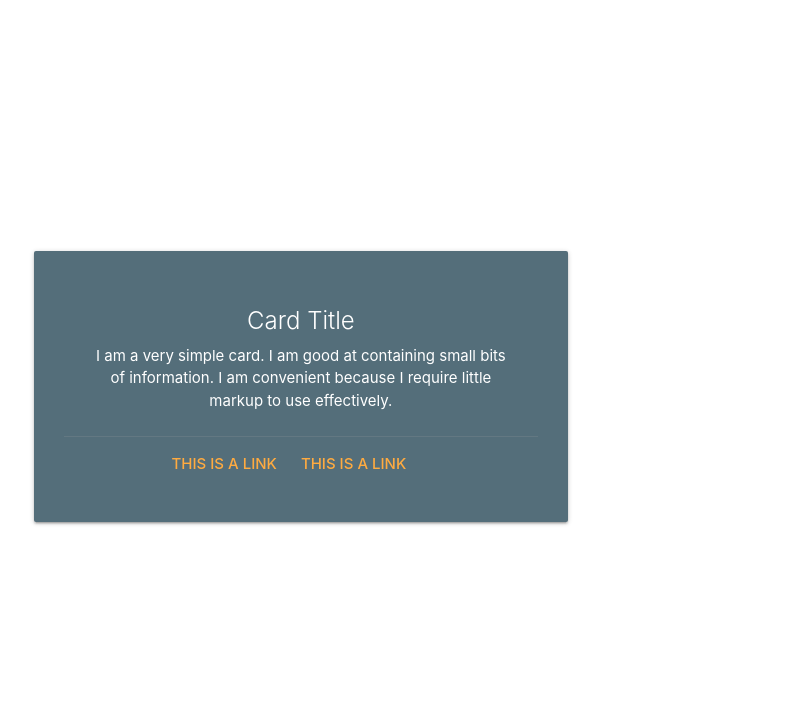
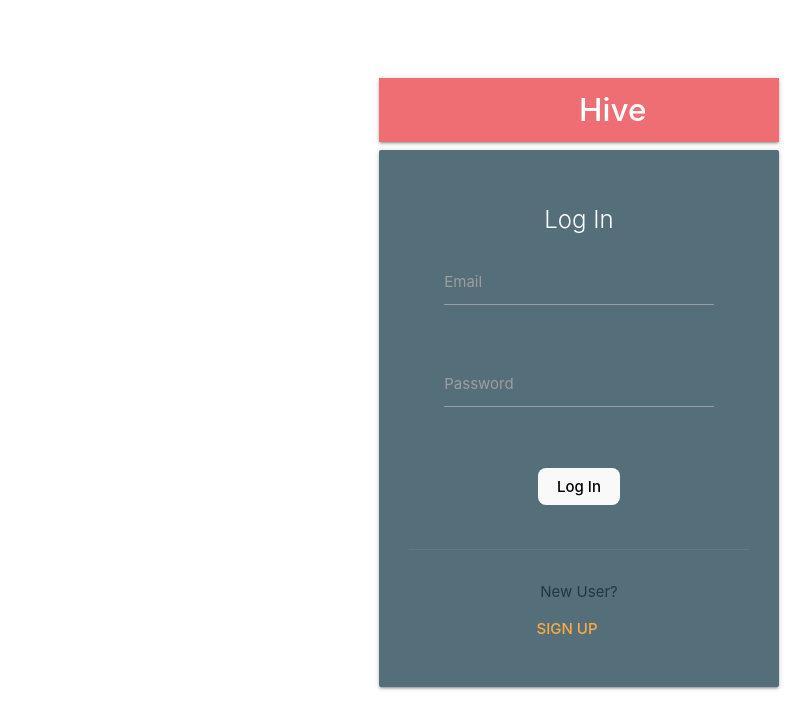
Before and after one commit to blickenderfer/hive, a React (Vite) app in the folder client/: page / in a window 1280 px wide. Shown: the top 728 px of the page, without its empty margins (61-873 px from the left). Built offline with nearby package versions, Linux system fonts and the light colour scheme.

Commit message:
made login page

```diff
--- a/client/src/App.jsx
+++ b/client/src/App.jsx
@@ -1,26 +1,28 @@
 import { useState } from 'react'
+import Login from './components/login'
+import Header from './components/header'
 import './App.css'
 
 function App() {
-  const [count, setCount] = useState(0)
+  const [currentPage, setCurrentPage] = useState('Login');
+
+  const renderPage = () => {
+    if (currentPage === 'Login') {
+      return <Login />;
+    }
+    if (currentPage === 'Dashboard') {
+      return <Dashboard />;
+    }
+  };
+
+  const handlePageChange = (page) => setCurrentPage(page);
 
   return (
     <>
-      <div class="row">
-    <div class="col s12 m6">
-      <div class="card blue-grey darken-1">
-        <div class="card-content white-text">
-          <span class="card-title">Card Title</span>
-          <p>I am a very simple card. I am good at containing small bits of information.
-          I am convenient because I require little markup to use effectively.</p>
-        </div>
-        <div class="card-action">
-          <a href="#">This is a link</a>
-          <a href="#">This is a link</a>
-        </div>
-      </div>
-    </div>
-  </div>
+      <Header handlePageChange={handlePageChange}></Header>
+      <main>
+        {renderPage()}
+      </main>
     </>
   )
 }
--- /dev/null
+++ b/client/src/components/header.jsx
@@ -0,0 +1,16 @@
+export default function Header({ handlePageChange }) {
+    return (
+        <>
+            <nav>
+                <div class="nav-wrapper header">
+                    <a href="#" class="brand-logo">Hive</a>
+                    <ul id="nav-mobile" class="right hide-on-med-and-down">
+                        {/* <li><a href="sass.html">Sass</a></li>
+                        <li><a href="badges.html">Components</a></li>
+                        <li><a href="collapsible.html">JavaScript</a></li> */}
+                    </ul>
+                </div>
+            </nav>
+        </>
+    )
+}
--- /dev/null
+++ b/client/src/components/login.jsx
@@ -0,0 +1,37 @@
+export default function Login() {
+    return (
+        <>
+            <div class="row login-card">
+                <div>
+                    <div class="card blue-grey darken-1">
+                        <div class="card-content white-text">
+                            <span class="card-title">Log In</span>
+                            <div class="row">
+                                <form class="col s12">
+                                    <div class="row">
+                                        <div class="input-field col s12">
+                                                <input id="email" type="email" class="validate" />
+                                                <label for="email">Email</label>
+                                                <span class="helper-text" data-error="wrong" data-success="right"></span>
+                                        </div>
+                                        <div class="input-field col s12">
+                                                <input id="password" type="password" class="validate" />
+                                                <label for="password">Password</label>
+                                                <span class="helper-text" data-error="wrong" data-success="right"></span>
+                                            </div>
+                                    </div>
+                                    <button type="submit">Log In</button>
+                                </form>
+                            </div>
+                        </div>
+                        <div class="card-action">
+                            <p>New User?</p>
+                            <a href="#">Sign Up</a>
+                        </div>
+                    </div>
+                </div>
+            </div>
+        </>
+    )
+
+}
--- a/client/src/index.css
+++ b/client/src/index.css
@@ -55,6 +55,12 @@
   outline: 4px auto -webkit-focus-ring-color;
 }
 
+.login-card {
+  min-width: 200px;
+  max-width: 400px;
+  align-items: center;
+}
+
 @media (prefers-color-scheme: light) {
   :root {
     color: #213547;
```
Also changed, not shown: client/src/pages/dashboard.jsx (deleted), client/src/pages/signin.jsx (deleted).
